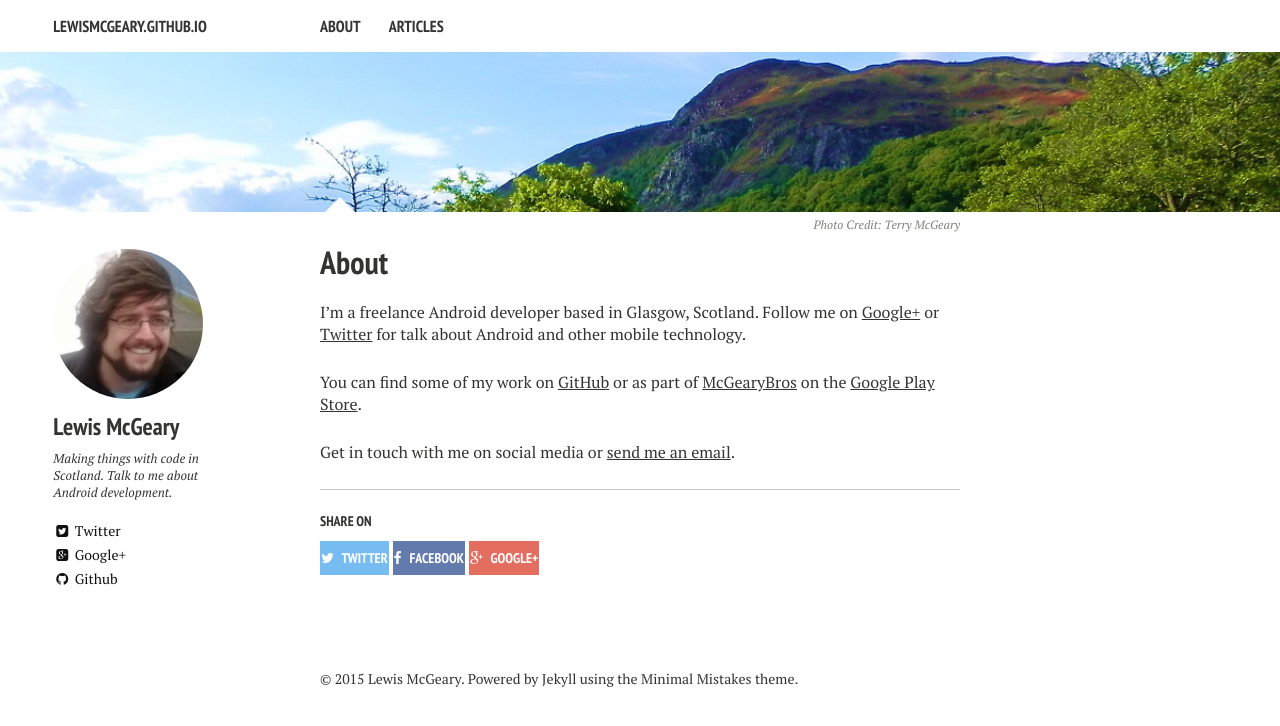
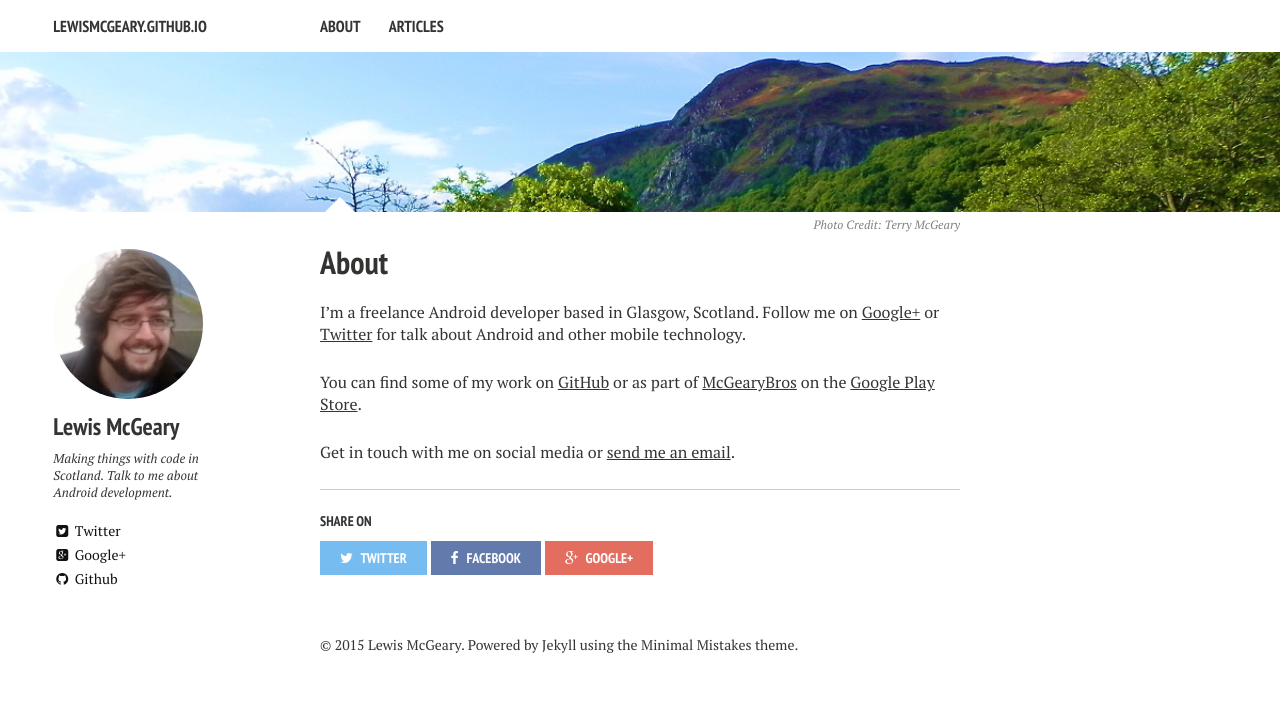
Before and after one commit to lewismcgeary/lewismcgeary.github.io, a Jekyll site: the page built from about/index.md, in a window 1280 px wide. Shown: the top 726 px of the page. Built offline with Jekyll 4.4.1, drawn with Linux system fonts in a browser that asks for light colours; nearby versions of some CDN libraries; comment, search, counter and statistics services are not loaded.

Commit message:
revert accidental template changes for social widgets

```diff
--- a/_includes/_scripts.html
+++ b/_includes/_scripts.html
@@ -1,6 +1,3 @@
-<script>!function(d,s,id){var js,fjs=d.getElementsByTagName(s)[0],p=/^http:/.test(d.location)?'http':'https';if(!d.getElementById(id)){js=d.createElement(s);js.id=id;js.src=p+'://platform.twitter.com/widgets.js';fjs.parentNode.insertBefore(js,fjs);}}(document, 'script', 'twitter-wjs');</script>
-
-<script src="https://apis.google.com/js/platform.js" async defer></script>
 <script src="//ajax.googleapis.com/ajax/libs/jquery/1.9.1/jquery.min.js"></script>
 <script>window.jQuery || document.write('<script src="{{ site.url }}/assets/js/vendor/jquery-1.9.1.min.js"><\/script>')</script>
 <script src="{{ site.url }}/assets/js/scripts.min.js"></script>
--- a/_includes/_social-share.html
+++ b/_includes/_social-share.html
@@ -10,7 +10,5 @@
     <li>
       <a href="https://plus.google.com/share?url={{ site.url }}{{ page.url }}" class="google-plus" title="Share on Google Plus"><i class="fa fa-google-plus"></i><span> Google+</span></a>
     </li>
-    <g:plusone></g:plusone>
-    <a href="https://twitter.com/share" class="twitter-share-button" data-related="lewismcgeary" data-count="none" data-dnt="true">Tweet</a>
   </ul>
 </div><!-- /.social-share -->
--- a/_sass/page.scss
+++ b/_sass/page.scss
@@ -595,7 +595,7 @@
   }
   a {
 	  display: block;
-	  padding: 8px 1px;
+	  padding: 8px 20px;
 	  text-decoration: none !important;
 	  text-transform: uppercase;
 	  @include font-rem(14);
```
